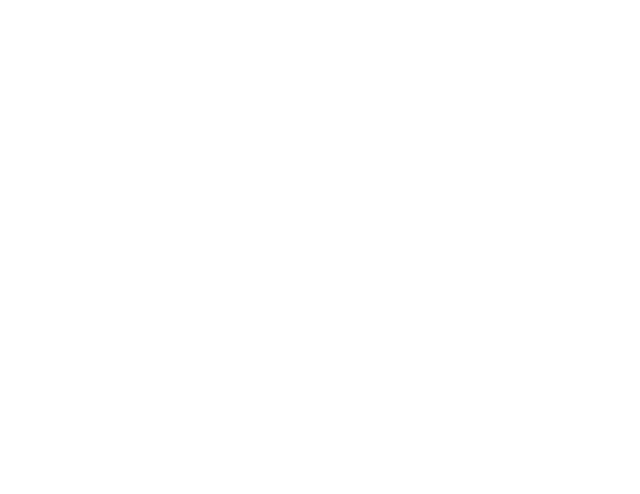
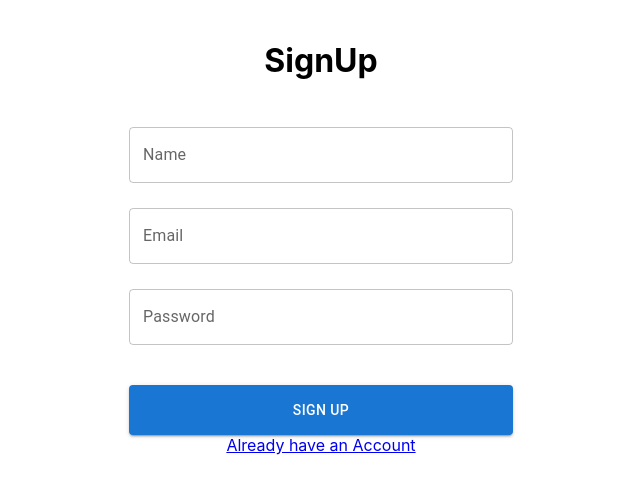
Before and after one commit to sivajipsb/Ecommerce, a React (Vite) app in the folder MAC_project/: page /signup in a window 1280 px wide. Before the commit this address had no page. Shown: the top 494 px of the page, without its empty margins (319-959 px from the left). Built offline with nearby package versions, Linux system fonts and the light colour scheme.

Commit message:
update
added

```diff
--- a/MAC_project/src/App.jsx
+++ b/MAC_project/src/App.jsx
@@ -8,6 +8,8 @@
 import {Card} from "./components/Card"
 import { Thank } from "./components/Thank"
 import {Checkout} from "./components/checkout"
+import {SignUp} from "./components/signup"
+import {Login} from "./components/login"
 function App() {
 
 
@@ -22,6 +24,8 @@
         <Route path="/card" element={<Card/>}></Route>
         <Route path="/thank" element={<Thank/>}></Route>
         <Route path="/checkout" element={<Checkout/>}></Route>
+        <Route path='/login' element={<Login />} />
+      <Route path='/signup' element={<SignUp/>} />
 
       </Routes>
 
--- /dev/null
+++ b/MAC_project/src/components/login.jsx
@@ -0,0 +1,61 @@
+import TextField from '@mui/material/TextField';
+import Button from '@mui/material/Button';
+import { Link, useNavigate } from 'react-router-dom';
+import {useState} from "react";
+import axios from 'axios';
+// import { loginRequest } from '../redux/actions';
+import { useDispatch } from 'react-redux';
+
+
+export const Login = ({setLog}) => {
+  const navigate = useNavigate();
+  const [state,setState] = useState(false);
+  const [hidden,setHidden] = useState("");
+  const [data,setData] = useState({
+    email:"",
+    password:""
+  });
+
+  function handleChange(e){
+    setState(false)
+    const {name} = e.target;
+    setData({
+      ...data,
+      [name]:e.target.value
+    })
+  }
+
+  function handleSubmit(){
+    if(data.email && data.password){
+      axios.post("https://backend1242.herokuapp.com/auth/Login",data).then(({data}) => {
+        setState(true);
+        setHidden(data)
+        localStorage.setItem("app", JSON.stringify(data));
+        setLog(true)
+        alert("Successfully Loged-In")
+        navigate("/")
+      })
+    }
+    else{
+      setHidden("please fill all the details")
+      setState(true)
+    }
+  }
+
+  return (
+    <div style={{margin:"auto",textAlign:"center"}}>
+      <br />
+      <h1>Login</h1>
+      <TextField name="email" onChange={handleChange} style={{width:"30%",margin:"25px 0"}} id="demo-helper-text-misaligned-no-helper" label="Email" placeholder='Enter Email' />
+      <br />
+      <TextField name="password" onChange={handleChange} type="password"  style={{width:"30%"}} id="demo-helper-text-misaligned-no-helper" label="Password" placeholder='Enter Password' />
+      <br />
+      {state ? <p style={{color:"red"}}>{hidden}</p> : null}
+      <br />
+      <Button onClick={handleSubmit} style={{width:"30%",height:"50px"}} variant="contained">LOGIN</Button>
+      <br />
+      <Link to="/Signup">Create an Account</Link>
+
+    </div>
+  )
+}
--- a/MAC_project/src/components/navbar.jsx
+++ b/MAC_project/src/components/navbar.jsx
@@ -45,7 +45,7 @@
                 {/* <div><Link to ="/product"  style={{textDecoration:"none"}}><b>Products</b></Link></div> */}
 
                 <div><Link to ="/gotocart" style={{textDecoration:"none"}}><b>CartPage</b></Link></div>
-                <div><Link to ="/abouts" style={{textDecoration:"none"}}><b>login</b></Link></div>
+                <div><Link to ="/signup" style={{textDecoration:"none"}}><b>Signup</b></Link></div>
                 {/* <div><Link to ="/abouts" style={{textDecoration:"none"}}><b>signup</b></Link></div> */}
                 </div>
                  {/* <h1>gowtham sai shopping mall </h1> */}
--- /dev/null
+++ b/MAC_project/src/components/signup.jsx
@@ -0,0 +1,57 @@
+import TextField from '@mui/material/TextField';
+import Button from '@mui/material/Button';
+import { Link, useNavigate } from 'react-router-dom';
+import {useState} from "react";
+import axios from 'axios';
+// import { signupRequest } from '../redux/actions';
+
+
+export const SignUp = () => {
+  const navigate = useNavigate();
+  const [data,setData] = useState({
+    name:"",
+    email:"",
+    password:""
+  });
+  const [state,setState] = useState(false);
+
+  function handleChange(e){
+    setState(false)
+    const {name} = e.target;
+    setData({
+      ...data,
+      [name]:e.target.value
+    })
+  }
+
+  function handleSubmit(){
+    if(data.name && data.email && data.password){
+      axios.post("https://backend1242.herokuapp.com/auth/Signup",data).then(() => {
+        alert("Successfully Registered")
+        navigate("/Login")
+      })
+    }
+    else{
+      setState(true)
+    }
+  }
+
+  return (
+    <div style={{margin:"auto",textAlign:"center"}}>
+      <br />
+      <h1>SignUp</h1>
+      <TextField name="name" onChange={handleChange} style={{width:"30%",margin:"25px 0"}} id="demo-helper-text-misaligned-no-helper" label="Name" placeholder='Enter Full Name' />
+      <br />
+      <TextField name="email" type="email" onChange={handleChange} style={{width:"30%",marginBottom:"25px"}} id="demo-helper-text-misaligned-no-helper" label="Email" placeholder='Enter Email' />
+      <br />
+      <TextField name="password" onChange={handleChange} type="password"  style={{width:"30%"}} id="demo-helper-text-misaligned-no-helper" label="Password" placeholder='Enter Password' />
+      <br />
+      <br />
+      {state ? <p style={{color:"red"}}>please fill all the details</p> : null}
+      <br />
+      <Button onClick={handleSubmit} style={{width:"30%",height:"50px"}} variant="contained">Sign Up</Button>
+      <br />
+      <Link to="/Login">Already have an Account</Link>
+    </div>
+  )
+}
```
